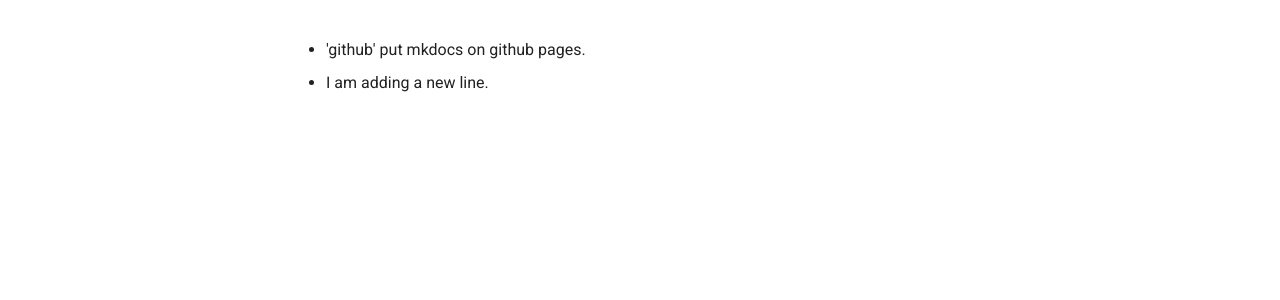
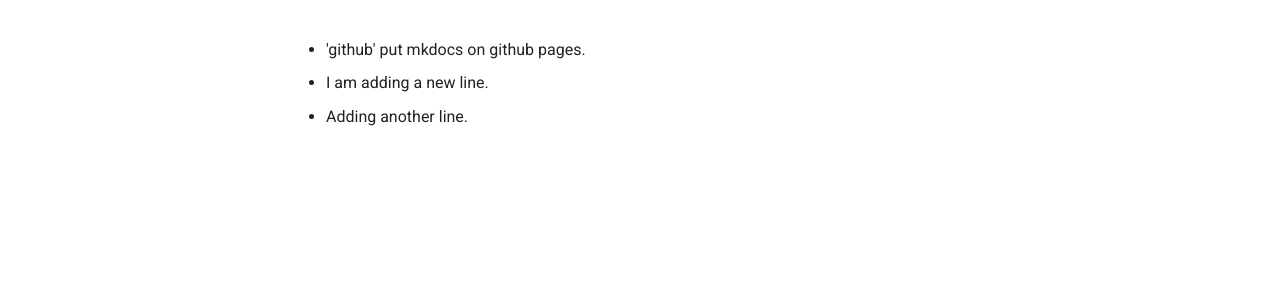
Before and after one commit to Peyton-Smith05/my-page, an MkDocs documentation site: the page built from docs/index.md, in a window 1280 px wide. Shown: the part 314-614 px from the top of the page. Built offline with MkDocs 1.6.1 and Material for MkDocs 9.7.7, drawn with Linux system fonts in a browser that asks for light colours.

Commit message:
Adding yml and testing functionality

```diff
--- a/docs/index.md
+++ b/docs/index.md
@@ -6,3 +6,4 @@ This is a test.
 # Plans
 * 'github' put mkdocs on github pages.
 * I am adding a new line.
+* Adding another line.
```
Also changed, not shown: 1 other file.
